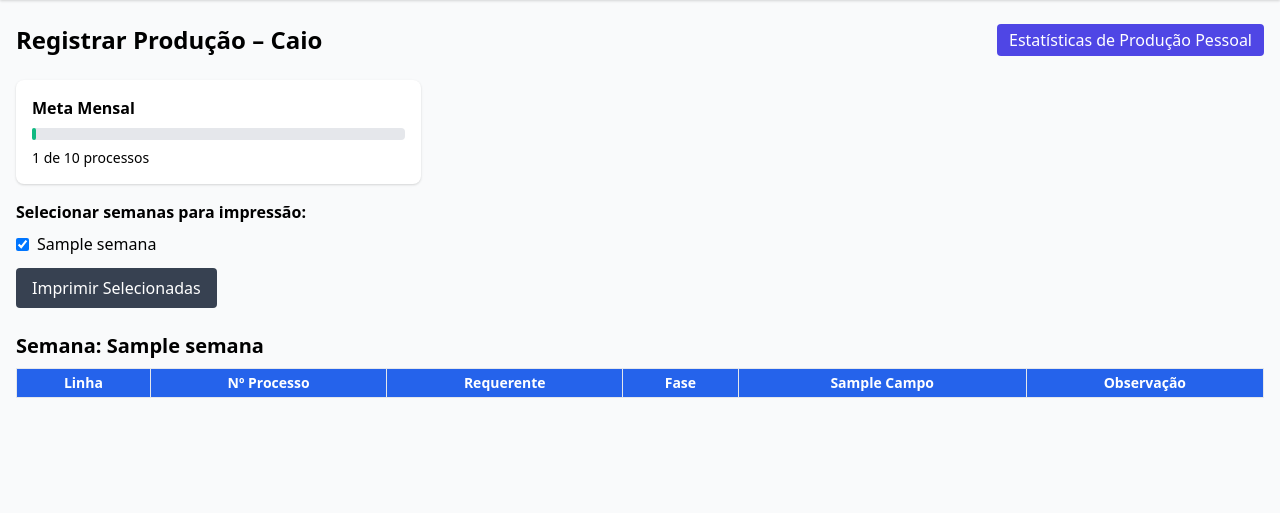
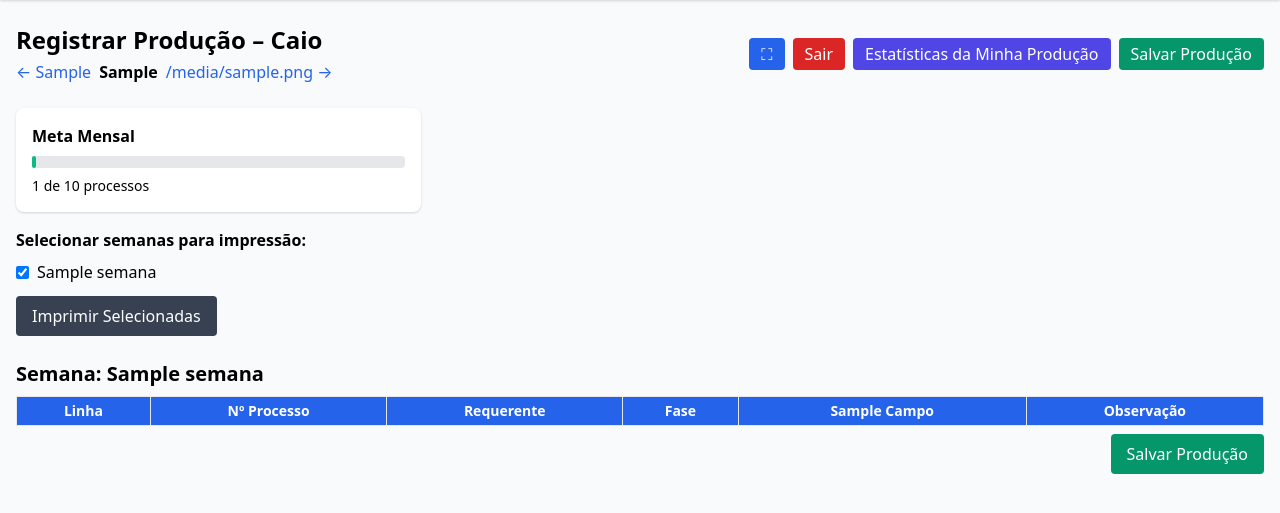
Before and after one commit to albertjr99/sistema_producao, a Flask app: template templates/registrar_producao.html in a window 1280 px wide. Shown: the part 56-569 px from the top of the page. Run offline with Flask 3, Linux system fonts and the light colour scheme; the template is opened without the code that fills it: values that come from a table or form of the project are taken from there, most other values are stand-ins (such as "Sample title", 1, 10 or a date in 2020); lists and menus that the app fills with data are empty.

Commit message:
Update registrar_producao.html

```diff
--- a/templates/registrar_producao.html
+++ b/templates/registrar_producao.html
@@ -7,19 +7,39 @@
 
   <!-- HEADER E CONTROLES (não imprime) -->
   <div class="flex justify-between items-center nao-imprimir">
+    <div>
       <h1 class="text-2xl font-bold">Registrar Produção – {{ usuario.nome }}</h1>
+      <div class="flex items-center space-x-2 mt-1">
+        <a href="{{ url_for('registrar_producao', mes=mes_anterior) }}" class="text-blue-600 hover:underline">
+          ← {{ mes_anterior }}
+        </a>
+        <span class="font-semibold">{{ mes_atual }}</span>
+        <a href="{{ url_for('registrar_producao', mes=mes_posterior) }}" class="text-blue-600 hover:underline">
+          {{ mes_posterior }} →
+        </a>
+      </div>
+    </div>
     <div class="flex space-x-2">
+      <button onclick="toggleFullScreen()" class="px-3 py-1 bg-blue-600 text-white rounded hover:bg-blue-700">
+        ⛶
+      </button>
+      <a href="{{ url_for('logout') }}" class="px-3 py-1 bg-red-600 text-white rounded hover:bg-red-700">
+        Sair
       </a>
       <a href="{{ url_for('acompanhamento_pessoal') }}" class="px-3 py-1 bg-indigo-600 text-white rounded hover:bg-indigo-700">
-        Estatísticas de Produção Pessoal
+        Estatísticas da Minha Produção
       </a>
+      <form method="post" class="inline-block">
+        <button type="submit" class="px-3 py-1 bg-green-600 text-white rounded hover:bg-green-700">
+          Salvar Produção
+        </button>
+      </form>
     </div>
   </div>
 
   <!-- FORMULÁRIO DE CONTROLES (não imprime) -->
   <form method="post" class="nao-imprimir">
     <div class="grid grid-cols-1 md:grid-cols-3 gap-4 mb-4">
-
       <!-- Meta Mensal -->
       <div class="bg-white rounded-lg shadow p-4">
         <h2 class="font-semibold mb-2">Meta Mensal</h2>
@@ -28,8 +48,7 @@
         </div>
         <p class="text-sm">{{ total_feito }} de {{ meta }} processos</p>
       </div>
-
-      <!-- (reserve espaço para futuros cards) -->
+      {# mais cards se desejar #}
     </div>
 
     <!-- Seletor de semanas para impressão -->
@@ -49,7 +68,8 @@
     </div>
   </form>
 
-  <!-- CONTEÚDO A SER IMPRESSO -->
+  <!-- CONTEÚDO A SER IMPRESSO E EDITADO -->
+  <form method="post">
     <div class="impressao-container">
       {% for semana in semanas %}
       <div class="mb-6 semana-impressao" data-semana="{{ semana }}">
@@ -73,30 +93,44 @@
               {% set p = processos_info[semana][i] %}
               <tr class="even:bg-gray-100">
                 <td class="border px-2 py-1 text-center">{{ i+1 }}</td>
-              <td class="border px-2 py-1">{{ p.numero_processo or '' }}</td>
-              <td class="border px-2 py-1">{{ p.requerente or '' }}</td>
-              <td class="border px-2 py-1">{{ p.fase or '' }}</td>
+                <td class="border px-2 py-1">
+                  <input type="text" name="{{ semana }}_{{ i }}_numero_processo" value="{{ p.numero_processo or '' }}" class="w-full border p-1">
+                </td>
+                <td class="border px-2 py-1">
+                  <input type="text" name="{{ semana }}_{{ i }}_requerente" value="{{ p.requerente or '' }}" class="w-full border p-1">
+                </td>
+                <td class="border px-2 py-1">
+                  <input type="text" name="{{ semana }}_{{ i }}_fase" value="{{ p.fase or '' }}" class="w-full border p-1">
+                </td>
                 {% for campo in campos %}
                 <td class="border px-2 py-1 text-center">
-                <input type="checkbox" disabled {% if p and (p|get_attr(campo)) %}checked{% endif %}>
+                  <input type="checkbox" name="{{ semana }}_{{ i }}_{{ campo }}" {% if p and (p|get_attr(campo)) %}checked{% endif %}>
                 </td>
                 {% endfor %}
-              <td class="border px-2 py-1">{{ p.observacao or '' }}</td>
+                <td class="border px-2 py-1">
+                  <input type="text" name="{{ semana }}_{{ i }}_obs" value="{{ p.observacao or '' }}" class="w-full border p-1">
+                </td>
               </tr>
               {% endfor %}
             </tbody>
           </table>
         </div>
+        <div class="text-right nao-imprimir mt-2">
+          <button type="submit" class="px-4 py-2 bg-green-600 text-white rounded hover:bg-green-700">
+            Salvar Produção
+          </button>
+        </div>
       </div>
       {% endfor %}
     </div>
+  </form>
 
 </div>
 {% endblock %}
 
 {% block scripts %}
 <script>
-  // full-screen toggle
+  // alterna full-screen
   function toggleFullScreen() {
     if (!document.fullscreenElement) {
       document.documentElement.requestFullscreen();
@@ -105,7 +139,7 @@
     }
   }
 
-  // controle de exibição por semana
+  // mostra/esconde cada semana ao clicar no checkbox
   document.querySelectorAll('.semana-selector').forEach(cb =>
     cb.addEventListener('change', () => {
       const div = document.querySelector(`.semana-impressao[data-semana="${cb.value}"]`);
@@ -113,14 +147,14 @@
     })
   );
 
-  // imprimir apenas as semanas marcadas
+  // imprime apenas as semanas selecionadas
   function imprimirSelecionadas() {
     document.querySelectorAll('.semana-selector').forEach(cb => {
       const div = document.querySelector(`.semana-impressao[data-semana="${cb.value}"]`);
       div.style.display = cb.checked ? 'block' : 'none';
     });
     window.print();
-    // restaurar exibição total
+    // depois de imprimir, restaura
     document.querySelectorAll('.semana-impressao').forEach(div => div.style.display = 'block');
   }
 </script>
```
Lines whose indentation alone changed are shown as unchanged.
